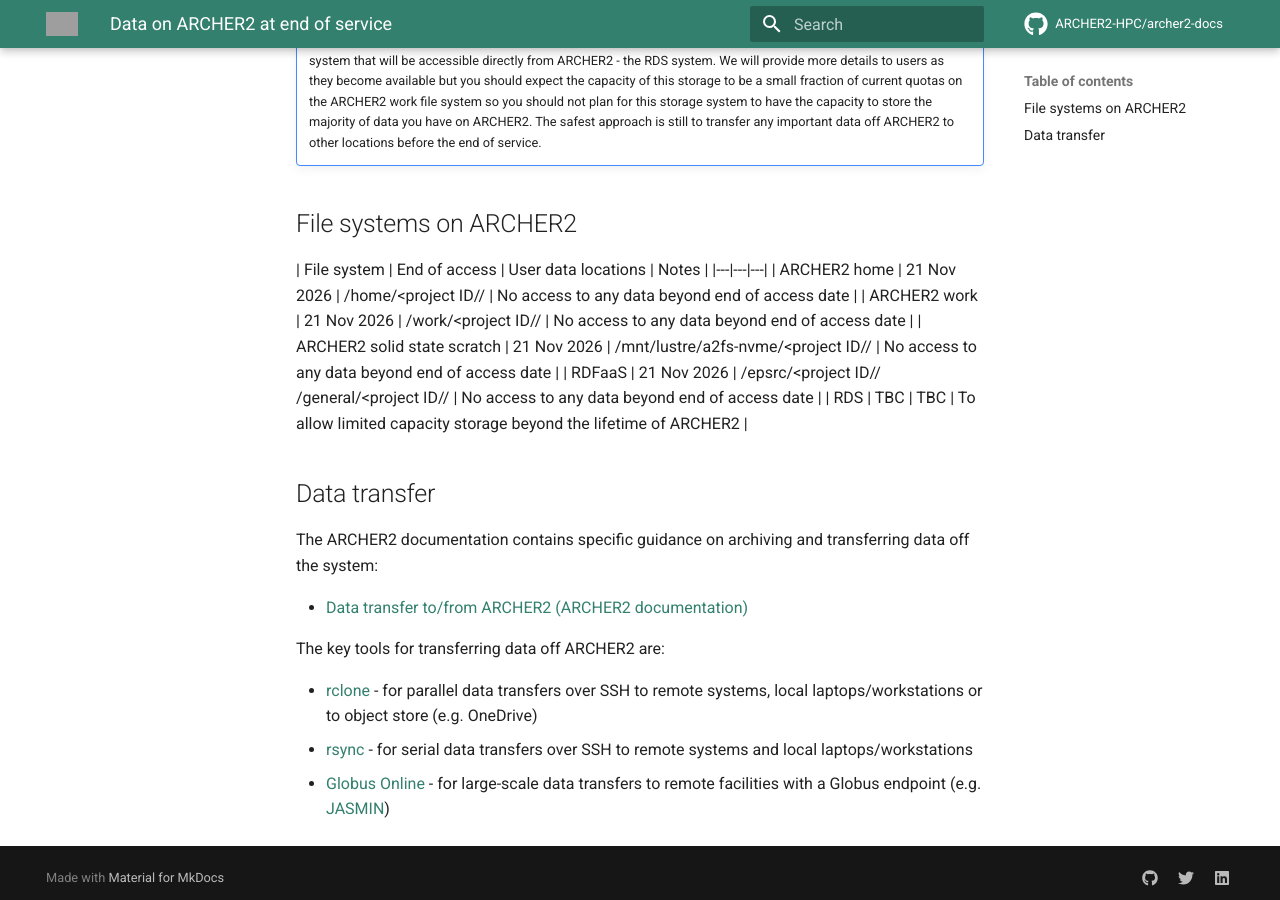
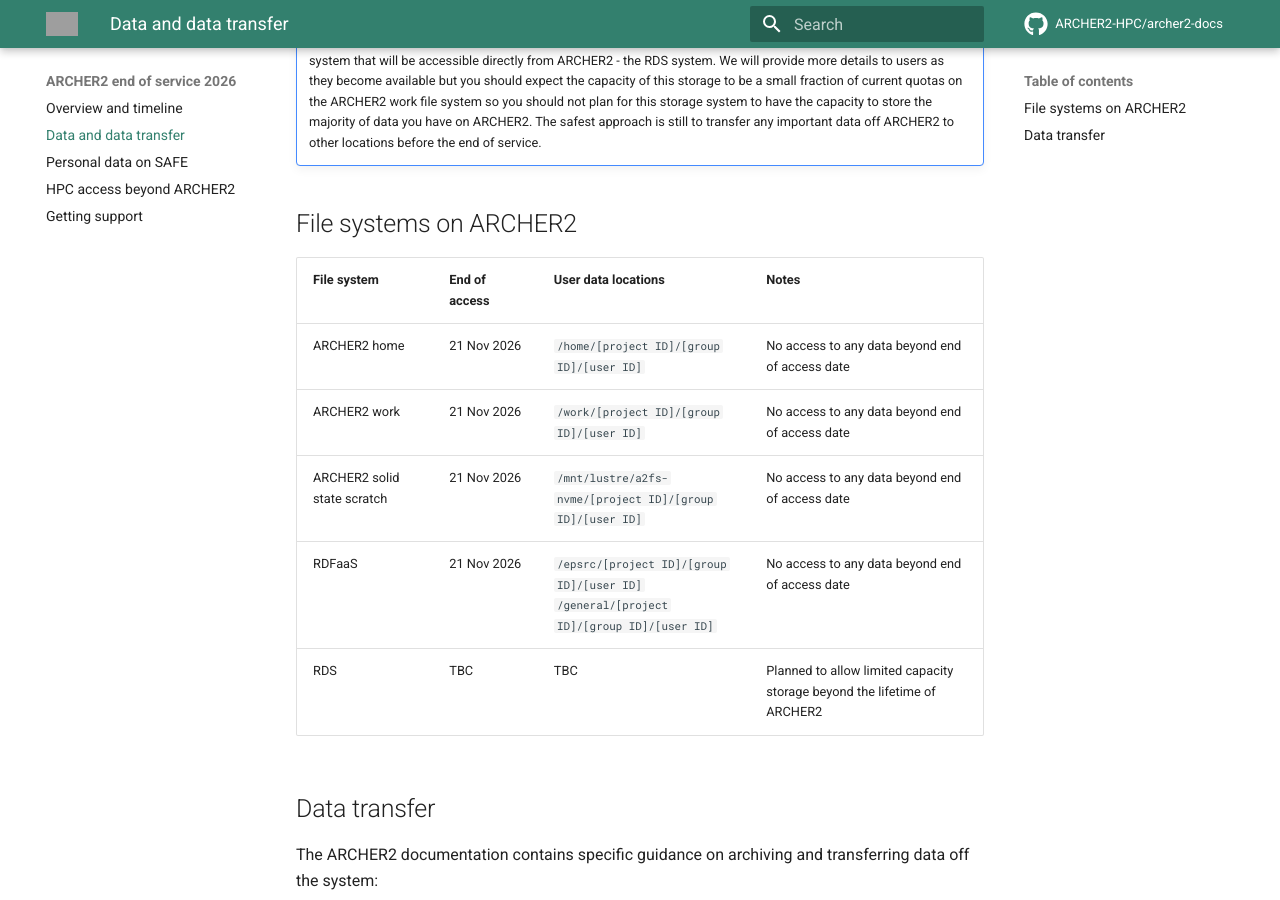
Before and after one commit to ARCHER2-HPC/archer2-docs, an MkDocs documentation site: the page built from docs/end-of-service-2026/data.md, in a window 1280 px wide and 900 px high, scrolled down 453 px. Built offline with MkDocs 1.6.1 and Material for MkDocs 9.7.7, drawn with Linux system fonts in a browser that asks for light colours; comment, search, counter and statistics services are not loaded; grey boxes are pictures that could not be loaded.

Commit message:
Updates end-pf-service docs

```diff
--- a/docs/end-of-service-2026/data.md
+++ b/docs/end-of-service-2026/data.md
@@ -19,12 +19,12 @@
 ## File systems on ARCHER2
 
 | File system | End of access | User data locations | Notes |
-|---|---|---|
-| ARCHER2 home | 21 Nov 2026 | /home/<project ID/<group ID>/<user ID> | No access to any data beyond end of access date |
-| ARCHER2 work | 21 Nov 2026 | /work/<project ID/<group ID>/<user ID> | No access to any data beyond end of access date |
-| ARCHER2 solid state scratch | 21 Nov 2026 | /mnt/lustre/a2fs-nvme/<project ID/<group ID>/<user ID> | No access to any data beyond end of access date |
-| RDFaaS | 21 Nov 2026 | /epsrc/<project ID/<group ID>/<user ID> <br/> /general/<project ID/<group ID>/<user ID> | No access to any data beyond end of access date |
-| RDS | TBC | TBC | To allow limited capacity storage beyond the lifetime of ARCHER2 |
+|---|---|---|---|
+| ARCHER2 home | 21 Nov 2026 | `/home/[project ID]/[group ID]/[user ID]` | No access to any data beyond end of access date |
+| ARCHER2 work | 21 Nov 2026 | `/work/[project ID]/[group ID]/[user ID]` | No access to any data beyond end of access date |
+| ARCHER2 solid state scratch | 21 Nov 2026 | `/mnt/lustre/a2fs-nvme/[project ID]/[group ID]/[user ID]` | No access to any data beyond end of access date |
+| RDFaaS | 21 Nov 2026 | `/epsrc/[project ID]/[group ID]/[user ID]` <br/> `/general/[project ID]/[group ID]/[user ID]` | No access to any data beyond end of access date |
+| RDS | TBC | TBC | Planned to allow limited capacity storage beyond the lifetime of ARCHER2 |
 
 ## Data transfer
 
--- a/mkdocs.yml
+++ b/mkdocs.yml
@@ -53,7 +53,11 @@
   - "ARCHER2 Frequently Asked Questions":
     - "General FAQ": faq/index.md
   - "ARCHER2 end of service 2026":
-    - "Overview": end-of-service-2026/index.md
+    - "Overview and timeline": end-of-service-2026/index.md
+    - "Data and data transfer": end-of-service-2026/data.md
+    - "Personal data on SAFE": end-of-service-2026/safe.md
+    - "HPC access beyond ARCHER2": end-of-service-2026/next-services.md
+    - "Getting support": end-of-service-2026/support.md
   - "User and Best Practice Guide":
     - "Overview": user-guide/index.md
     - "Hardware": user-guide/hardware.md
```
